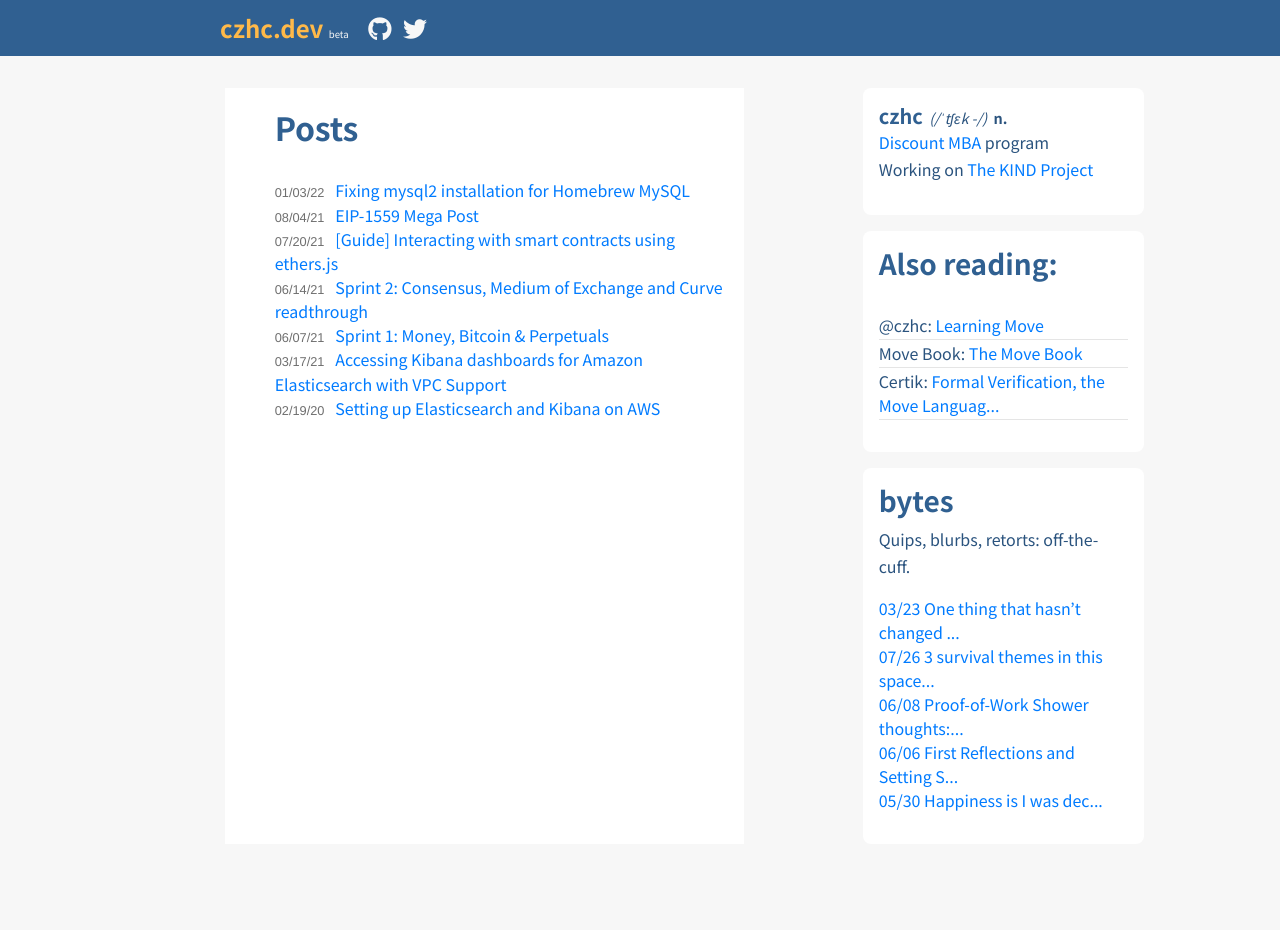
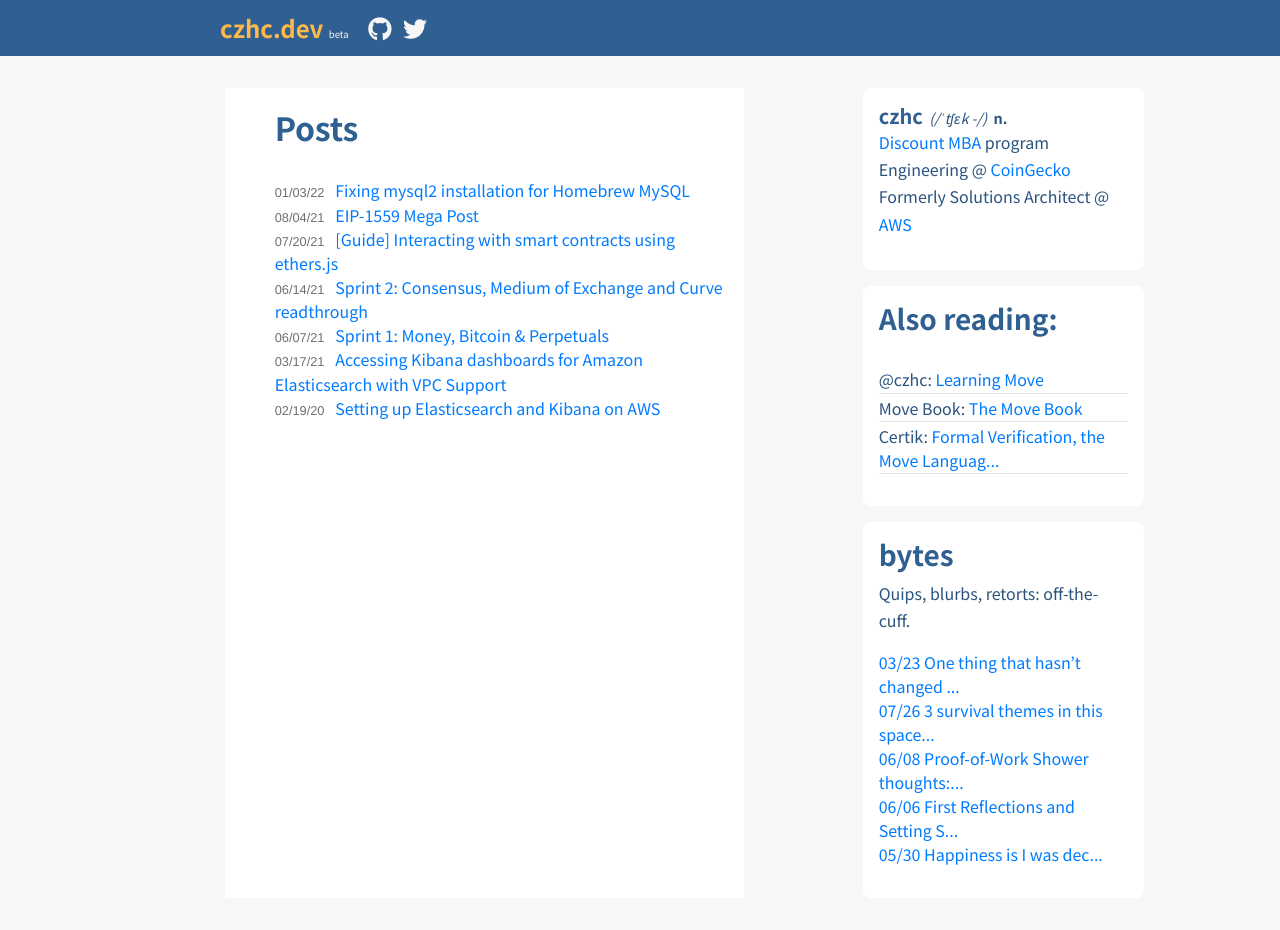
Before and after one commit to czhc/czhc.github.io, a Jekyll site: the page built from index.html, in a window 1280 px wide. Built offline with Jekyll 4.4.1, drawn with Linux system fonts in a browser that asks for light colours; nearby versions of some CDN libraries; before the commit the page ends 900 px from its top, so only the background shows below that.

Commit message:
Update aboutme

```diff
--- a/_includes/aboutme.html
+++ b/_includes/aboutme.html
@@ -11,7 +11,8 @@
 			<br/>
 			<p>
 				<a href="https://github.com/czhc/bookmarks"> Discount MBA</a> program <br>
-				Working on <a href="https://github.com/czhc/thekindproject"> The KIND Project</a>
+				Engineering @ <a href="https://coingecko.com"> CoinGecko</a> <br>
+				Formerly Solutions Architect @ <a href=""> AWS </a>
 			</p>
 		</div>
 	</div>
```
Also changed, not shown: README.md.
